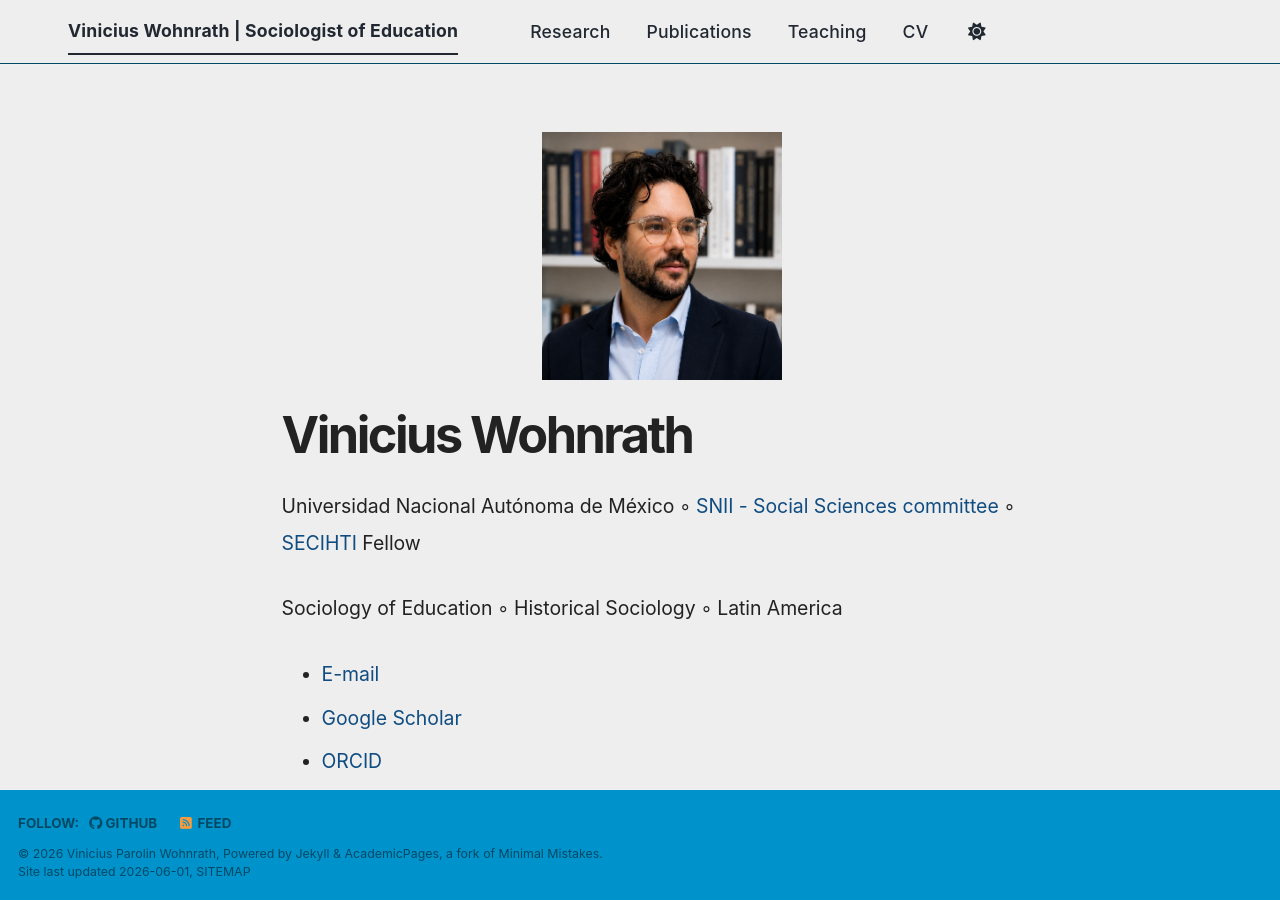
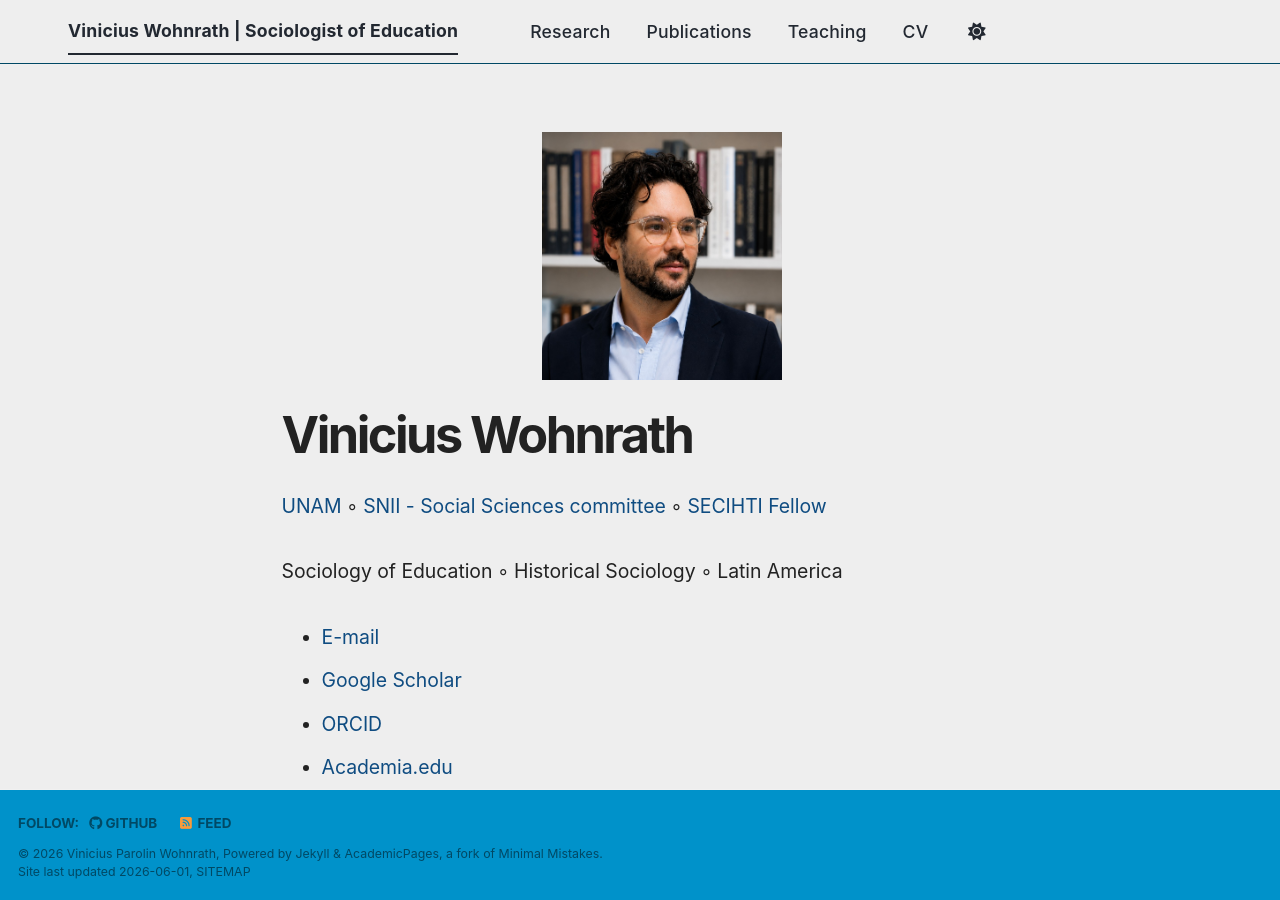
Before and after one commit to viniciuswohnrath/viniciuswohnrath.github.io, a Jekyll site: the page built from _pages/about.md, in a window 1280 px wide and 900 px high. Built offline with Jekyll 4.4.1, drawn with Linux system fonts in a browser that asks for light colours; a script bundle is joined from its source files by our own code; library files that are not in the unit come from our copies.

Commit message:
Update about.md

```diff
--- a/_pages/about.md
+++ b/_pages/about.md
@@ -13,7 +13,7 @@ classes: wide
 
 # Vinicius Wohnrath
 
-Universidad Nacional Autónoma de México ◦ [SNII - Social Sciences committee](https://es.wikipedia.org/wiki/Sistema_Nacional_de_Investigadoras_e_Investigadores_(M%C3%A9xico))  ◦ [SECIHTI](https://secihti.mx/) Fellow
+[UNAM](https://www.unam.mx/) ◦ [SNII - Social Sciences committee](https://es.wikipedia.org/wiki/Sistema_Nacional_de_Investigadoras_e_Investigadores_(M%C3%A9xico))  ◦ [SECIHTI Fellow](https://secihti.mx/)
 
 Sociology of Education ◦ Historical Sociology ◦ Latin America
 
```
